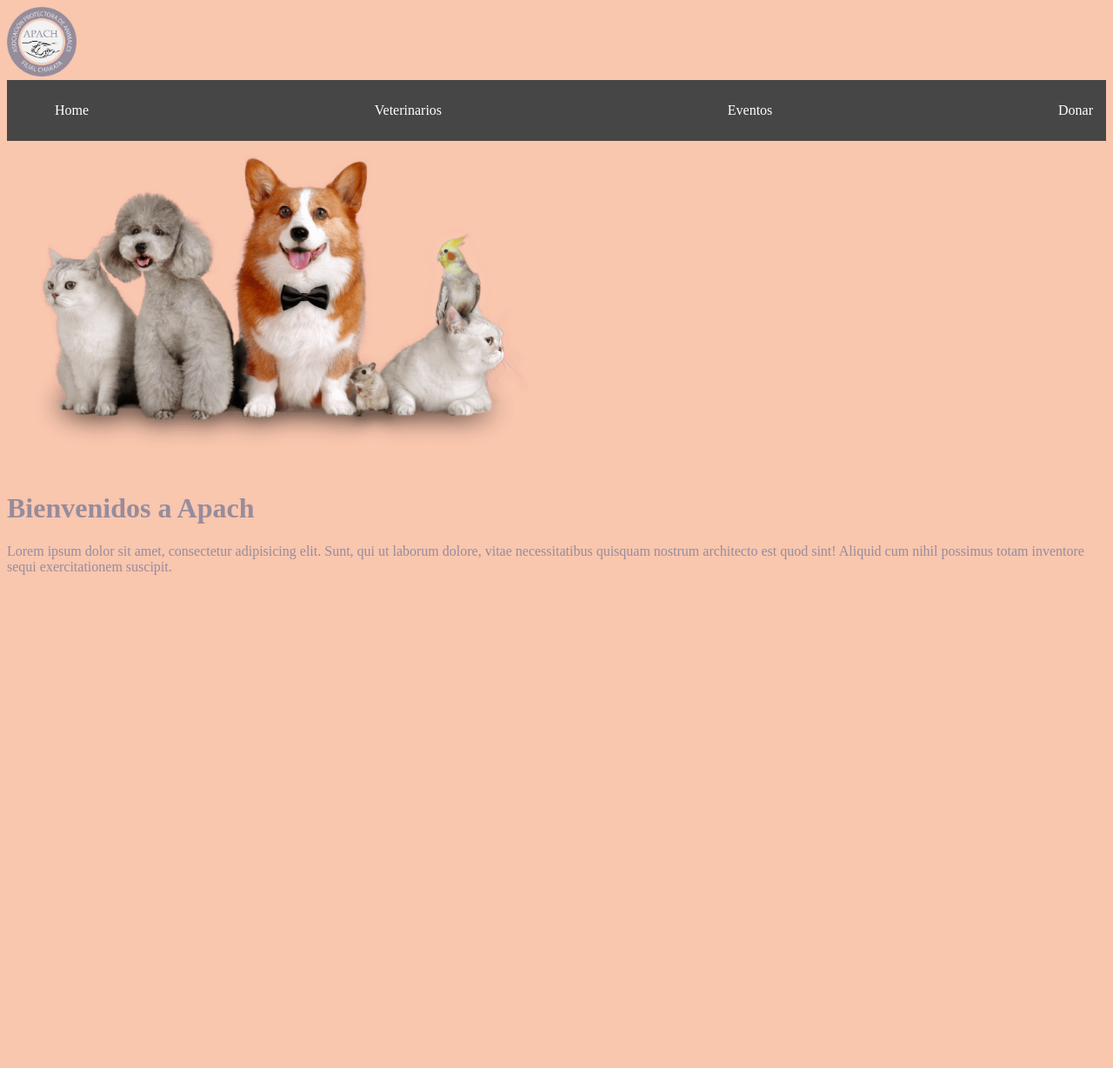
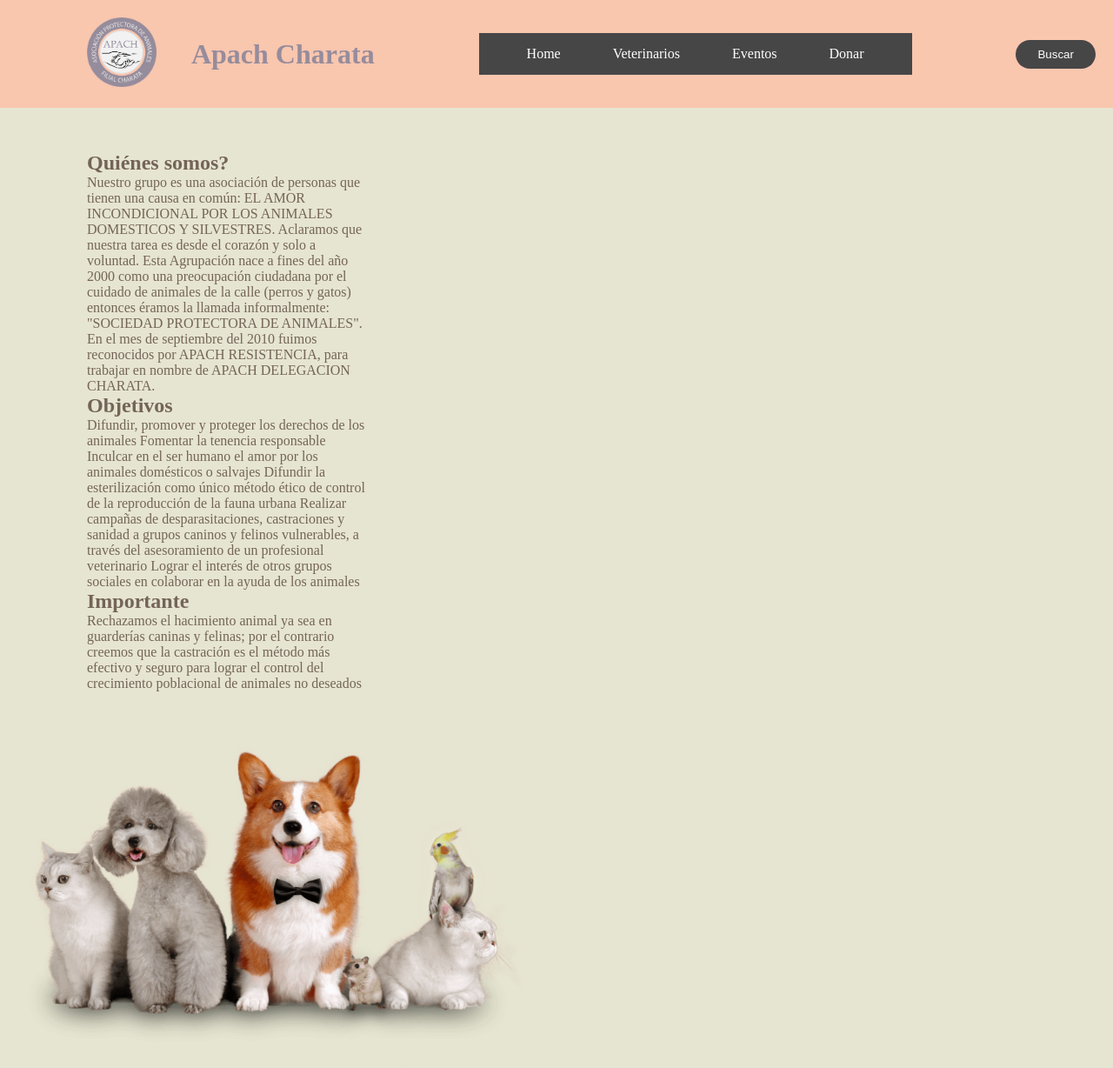
Before and after one commit to LadioLipreri/Nuevo-Apach, a Django app: page / in a window 1280 px wide. Shown: the whole page at 87% size. Before the commit the page ends 661 px from the top, so only its background shows below. Run offline with Django 4.2, Linux system fonts and the light colour scheme.

Commit message:
Le agregué contenido a index, le puse los textos

```diff
--- a/apach/myapp/static/styles/main.css
+++ b/apach/myapp/static/styles/main.css
@@ -1,24 +1,83 @@
-body{
-    background: #f9c6ae;
-    color: #968c9c;
+*{
+    box-sizing: border-box;
+    margin: 0;
+    padding: 0;
+
 }
 
-.navbar {
-    background: #474647;
-    padding: 10px 15px;
+body{
+    background: #e6e5d1;
 }
 
-.navbar ul {
+.navbar{  /* Incluye a todos los ítems del menú */
+    background: #474647;
+    padding: 15px 25px;
+
+}
+
+.navbar ul{
     display: flex;
     justify-content: space-between;
     list-style: none;
+
 }
 
-.navbar ul li a {
+.navbar ul li a{
     color: #fff;
     text-decoration: none;
+    margin: 30px; /* separaciones entre los items del menú */
+
 }
 
 .navbar ul li a:hover{
     color: aquamarine;
 }
+
+.header{/* Contiene todo: logo, titulo, navegacion, botón buscar */
+    background: #f9c6ae;
+    padding: 20px; /* Alto 20px */
+    display: flex;
+    justify-content: space-between;
+    align-items: center;
+}
+
+.header .nav-links li{
+    display: inline-block;
+    padding: 20px;
+
+}
+
+.header .nav-links li:hover{
+    transform: scale(1.1);
+
+}
+
+.titulo{/* El texto que dice Apach Charata */
+    font-size: 320; /* No realiza cambios */
+    color: #968c9c;
+    text-align: right;
+}
+
+.header .btn button{
+    color: white;
+    background: #474647;
+    padding: 9px 25px;
+    border: none;
+    border-radius: 50px;
+    cursor: pointer;
+    transition: all 0.1s ease 0s;
+}
+
+.header .btn button:hover{
+    transform: scale(1.1);
+}
+
+.textoHome{
+    padding: 50px 860px 50px 100px;
+    color: #746458;
+}
+
+.logo{
+    padding-left: 80px;
+    width: 10px;
+}
--- a/apach/myapp/templates/index.html
+++ b/apach/myapp/templates/index.html
@@ -13,12 +13,30 @@
     <title>Apach Charata</title>
 </head>
 <body>
+
+    <div class="textoHome">
+        <h2>Quiénes somos?</h2>
+        <p>
+            Nuestro grupo es una asociación de personas que tienen una causa en común: EL AMOR INCONDICIONAL POR LOS ANIMALES DOMESTICOS Y SILVESTRES. Aclaramos que nuestra tarea es desde el corazón y solo a voluntad. Esta Agrupación nace a fines del año 2000 como una preocupación ciudadana por el cuidado de animales de la calle (perros y gatos) entonces éramos la llamada informalmente: "SOCIEDAD PROTECTORA DE ANIMALES". En el mes de septiembre del 2010 fuimos reconocidos por APACH RESISTENCIA, para trabajar en nombre de APACH DELEGACION CHARATA.
+        </p>
+        <h2>Objetivos</h2>
+        <p>
+            Difundir, promover y proteger los derechos de los animales
+            Fomentar la tenencia responsable
+            Inculcar en el ser humano el amor por los animales domésticos o salvajes
+            Difundir la esterilización como único método ético de control de la reproducción de la fauna urbana
+            Realizar campañas de desparasitaciones, castraciones y sanidad a grupos caninos y felinos vulnerables, a través del asesoramiento de un profesional veterinario
+            Lograr el interés de otros grupos sociales en colaborar en la ayuda de los animales
+
+        </p>
+        <h2>Importante</h2>
+        <p>
+            Rechazamos el hacimiento animal ya sea en guarderías caninas y felinas; por el contrario creemos que la castración es el método más efectivo y seguro para lograr el control del crecimiento poblacional de animales no deseados
+        </p>
+
+    </div>
+
     <img src="{% static 'Mascotas.png' %}" alt="" width="600">
-    <h1>Bienvenidos a Apach</h1>
-    <p>Lorem ipsum dolor sit amet, consectetur adipisicing elit. Sunt, qui ut laborum dolore, vitae necessitatibus quisquam nostrum architecto est quod sint! Aliquid cum nihil possimus totam inventore sequi exercitationem suscipit.
-
-    </p>
-
 </body>
 </html>
 
--- a/apach/myapp/templates/layouts/base.html
+++ b/apach/myapp/templates/layouts/base.html
@@ -11,7 +11,14 @@
     <link rel="shortcut icon" href="{% static 'favicon.ico' %}" type="image/x-icon">
 </head>
 <body>
+    <header class="header">
+
+        <div class="logo">
             <img src="{% static 'logo.png' %}" alt="" width="80">
+        </div>
+
+        <h1 class="titulo">Apach Charata</h1>
+
         <nav class="navbar">
             <ul>
                 <li>
@@ -29,6 +36,11 @@
             </ul>
         </nav>
 
+        <a href="#" class="btn"><button>Buscar</button></a>
+
+    </header>
+
+
     {% block content %}
 
     {% endblock %}
```
Lines whose indentation alone changed are shown as unchanged.
